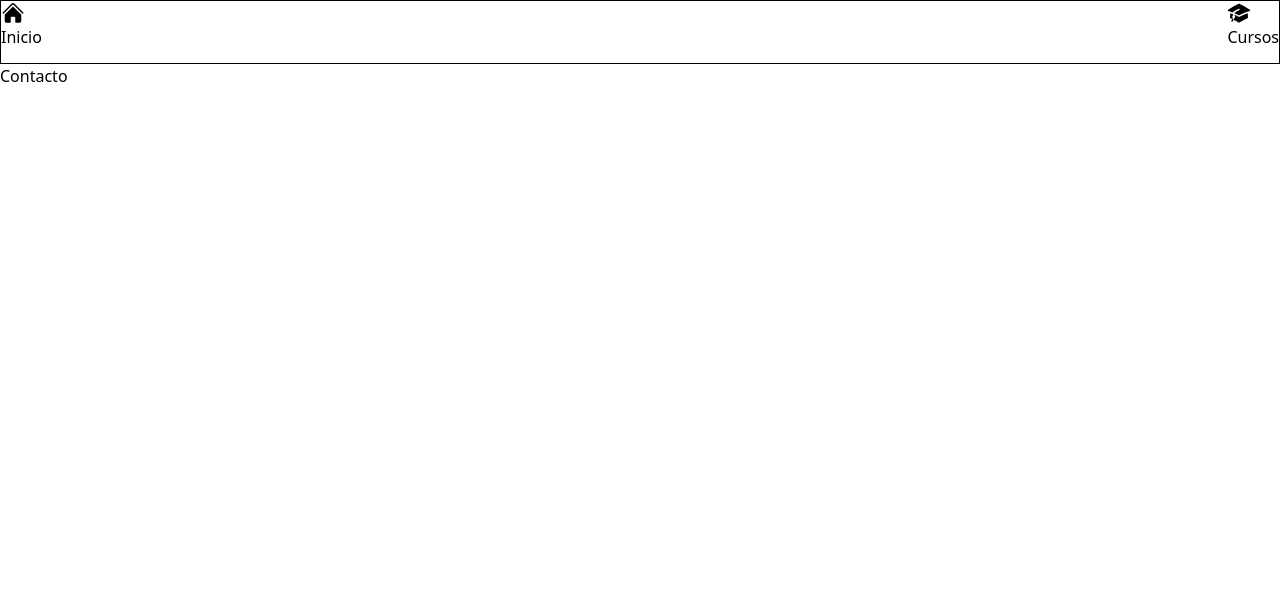
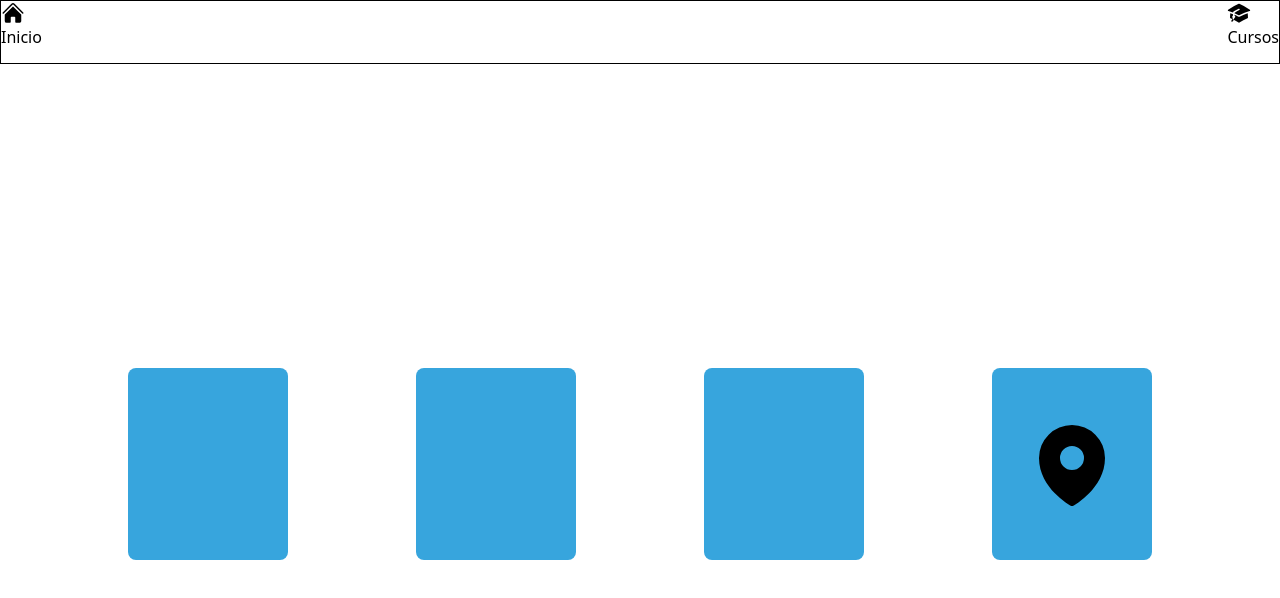
Before and after one commit to sebastianFeltes/cfl404web-client, a React (Vite) app: page /contacto in a window 1280 px wide. Shown: the top 598 px of the page. Built offline with nearby package versions, Linux system fonts and the light colour scheme.

Commit message:
add contact styles, cards, and create space for icons

```diff
--- a/src/index.css
+++ b/src/index.css
@@ -28,7 +28,7 @@ NO ABUSAR DE:
   --color-customWhite: #fff;
   --color-customRed: #bf0411;
   --color-customBlack: #000000;
-  --color-customGray: #f06a6a;
+  --color-customGray: #6a6a6a;
   --color-customLigth-blue: #37a5dd;
   --color-customDark-blue: #166193;
   --color-customSoft-blue: #8fd8fd;
--- a/src/pages/Contacto.jsx
+++ b/src/pages/Contacto.jsx
@@ -1,7 +1,37 @@
 function Contacto() {
   return (
-    <div>Contacto</div>
-  )
+    <div className="w-full h-full flex bg-customWhite items-center justify-evenly">
+      <div className="Card flex items-center justify-center bg-customLigth-blue h-48 w-40 rounded-lg px-2">
+        {/* espacio para logo de WhatsApp */}
+        <span className="w-2xl h-2/3 items-center justify-center"></span>
+      </div>
+      <div className="Card flex items-center justify-center bg-customLigth-blue h-48 w-40 rounded-lg px-2">
+        {/* espacio para logo de instagram */}
+        <span className="w-2xl h-2/3 items-center justify-center"></span>
+      </div>
+      <div className="Card flex items-center justify-center bg-customLigth-blue h-48 w-40 rounded-lg px-2">
+        {/* espacio para logo de facebook */}
+        <span className="w-2xl h-2/3 items-center justify-center"></span>
+      </div>
+      <div className="Card flex items-center justify-center bg-customLigth-blue shadow-customLigth-blue h-48 w-40 rounded-lg px-2">
+        {/* espacio para logo de ubicación */}
+        <span className="flex w-2xl h-2/3 items-center justify-center">
+          <svg
+            xmlns="http://www.w3.org/2000/svg"
+            viewBox="0 0 24 24"
+            fill="currentColor"
+            class="size-24"
+          >
+            <path
+              fill-rule="evenodd"
+              d="m11.54 22.351.07.04.028.016a.76.76 0 0 0 .723 0l.028-.015.071-.041a16.975 16.975 0 0 0 1.144-.742 19.58 19.58 0 0 0 2.683-2.282c1.944-1.99 3.963-4.98 3.963-8.827a8.25 8.25 0 0 0-16.5 0c0 3.846 2.02 6.837 3.963 8.827a19.58 19.58 0 0 0 2.682 2.282 16.975 16.975 0 0 0 1.145.742ZM12 13.5a3 3 0 1 0 0-6 3 3 0 0 0 0 6Z"
+              clip-rule="evenodd"
+            />
+          </svg>
+        </span>
+      </div>
+    </div>
+  );
 }
 
-export default Contacto
+export default Contacto;
```
